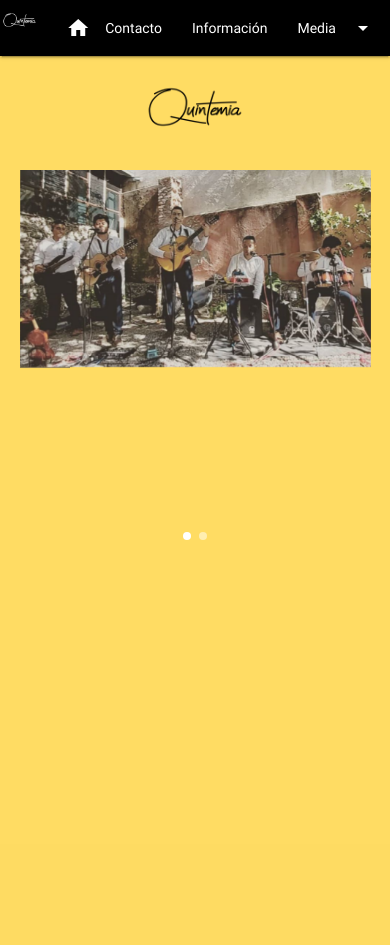
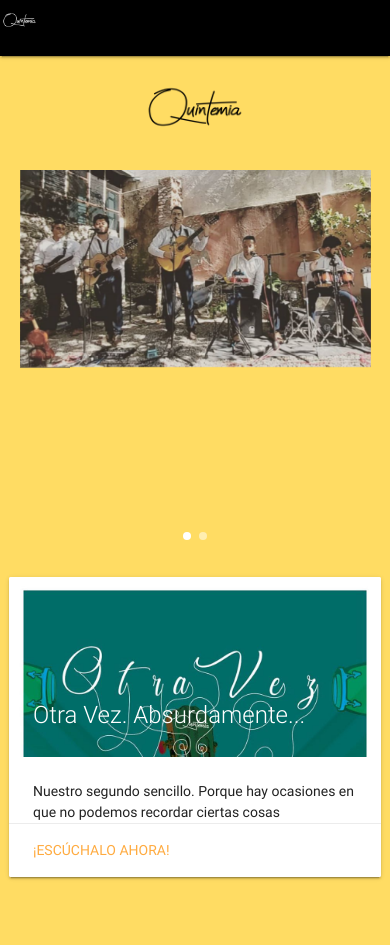
Before and after one commit to magogallardo/QuintemiaWeb, a Flask app: page / in a window 390 px wide. Before the commit the page ends 540 px from the top, so only its background shows below. Run offline with Flask 2, Linux system fonts and the light colour scheme; some libraries are stand-ins or nearby versions.

Commit message:
Mobile test

```diff
--- a/templates/index.html
+++ b/templates/index.html
@@ -31,7 +31,9 @@
 <body bgcolor="FFDC63">
 
 <div class="container section">
+
   <div class="row" align="center">
+
      <img class="responsive-img" src="{{ url_for('static', filename='images/logoBlack.png') }}">
 
   </div>
@@ -42,6 +44,25 @@
 
 
     </div>
+  </div>
+  <div class="row">
+
+    <div class="col s12">
+      <div class="card small">
+        <div class="card-image">
+          <img src="{{ url_for('static', filename='images/otravezcover.jpg') }}">
+          <span class="card-title">Otra Vez. Absurdamente...</span>
+        </div>
+        <div class="card-content">
+          <p>Nuestro segundo sencillo. Porque hay ocasiones en que no podemos recordar ciertas cosas</p>
+        </div>
+        <div class="card-action">
+          <a href="https://www.youtube.com/watch?v=k_E3sj4ydrk">¡Escúchalo ahora!</a>
+        </div>
+      </div>
+
+    </div>
+
   </div>
 
 
--- a/templates/nav.html
+++ b/templates/nav.html
@@ -16,9 +16,8 @@
 
       <ul class="right">
 
-        <li><a href="/contacto"><i class="material-icons left">home</i>Contacto</a></li>
-        <li><a href="/info">Información</a></li>
-        <li><a class="dropdown-trigger" href="#!" data-target="dropdown1">Media<i class="material-icons right">arrow_drop_down</i></a></li>
+
+      </li>
       </ul>
   </div>
 </nav>
@@ -26,12 +25,6 @@
 <script>
 
 
-$(document).ready(function(){
-
- $('.dropdown-trigger').dropdown();
-
-
-});
 </script>
 
 
```
Also changed, not shown: static/images/otravezcover.jpg (added).
